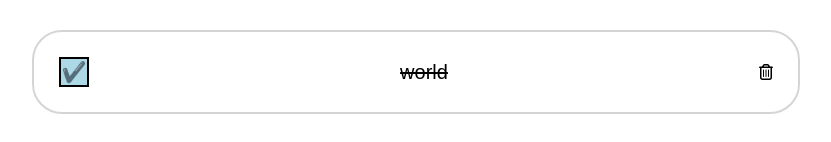
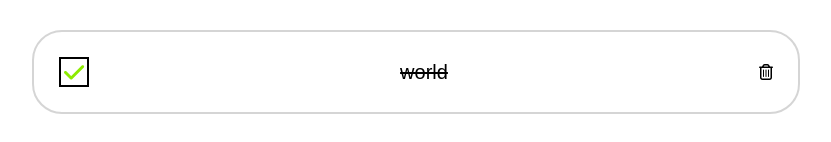
Before and after one commit to reddragonnm/vue-todo-list, a Vue app: page / in a window 1280 px wide. Both pictures are taken after a click on the element 298 px from the left and 72 px from the top of the page. Shown: the top 142 px of the page, without its empty margins (224-1055 px from the left). Built offline with nearby package versions, Linux system fonts and the light colour scheme.

Commit message:
Finishing styling todo items

```diff
--- a/src/components/TodoItemCheckbox.vue
+++ b/src/components/TodoItemCheckbox.vue
@@ -4,7 +4,7 @@
       :class="{ checkbox: true, checked: checked }"
       @click="checked = !checked"
     >
-      <p>{{ checked ? "✔️" : "" }}</p>
+      <i class="fas fa-check" v-show="checked"></i>
     </div>
   </div>
 </template>
@@ -46,9 +46,16 @@
     display: flex;
     justify-content: center;
     align-items: center;
+
+    transition: all 0.2s ease;
   }
 
-  .checked {
-    background: lightblue;
+  .checkbox:hover {
+    background: rgb(230, 230, 230);
+  }
+
+  i {
+    color: rgb(141, 235, 1);
+    font-size: 23px;
   }
 </style>
```
